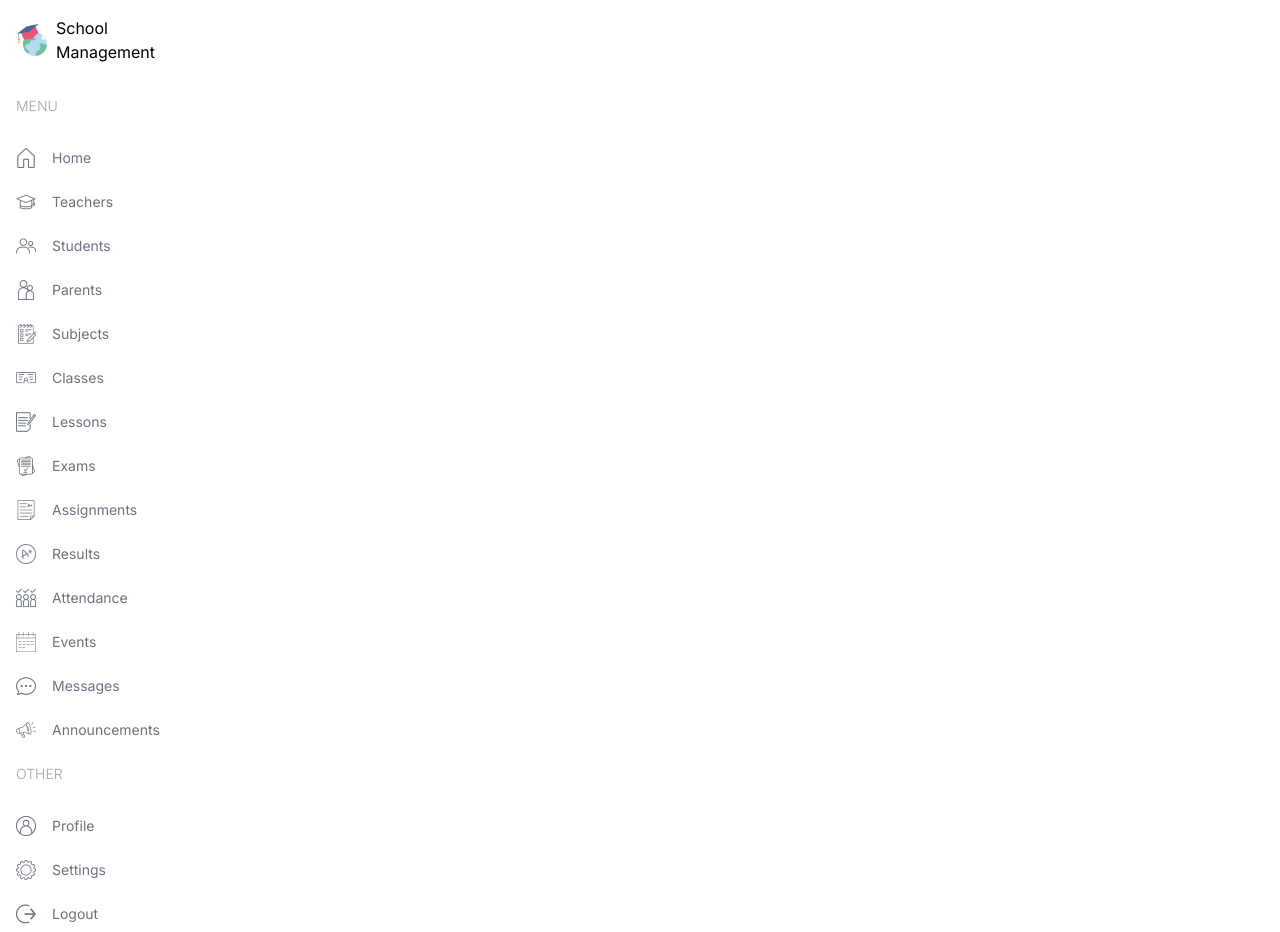
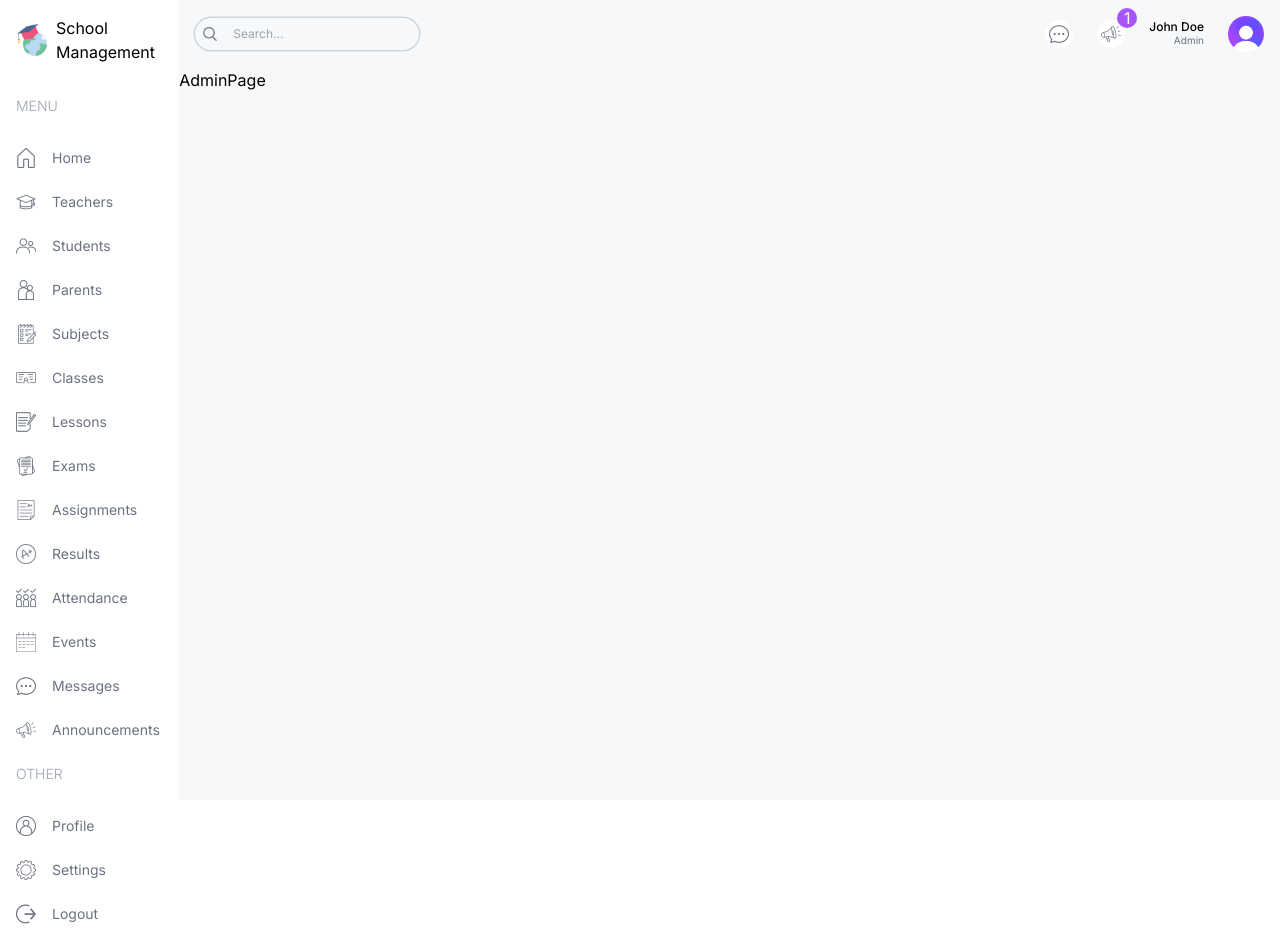
Before and after one commit to hashirsajid58200p/npm-package, a Next.js app: page /admin in a window 1280 px wide. Built offline with nearby package versions, Linux system fonts and the light colour scheme.

Commit message:
navbar and sidebar completed

```diff
--- a/src/app/(dashboard)/layout.tsx
+++ b/src/app/(dashboard)/layout.tsx
@@ -1,4 +1,5 @@
 import Menu from "@/components/Menu";
+import Navbar from "@/components/Navbar";
 import Image from "next/image";
 import Link from "next/link";
 
@@ -13,7 +14,7 @@
       <div className="w-[14%] md:w-[8%] lg:w-[16%] xl:w-[14%] p-4">
         <Link
           href="/"
-          className="flex items-center justify-center gap-2 lg:justify-start"
+          className="flex items-center justify-center lg:justify-start gap-2"
         >
           <Image src="/logo.png" alt="logo" width={32} height={32} />
           <span className="hidden lg:block">School Management</span>
@@ -21,7 +22,10 @@
         <Menu />
       </div>
       {/* Right */}
-      <div className="w-[86%] md:w-[92%] lg:w-[84%] xl:w-[86%]"></div>
+      <div className="w-[86%] md:w-[92%] lg:w-[84%] xl:w-[86%] bg-[#f7f8fa] overflow-scroll">
+        <Navbar />
+        {children}
+      </div>
     </div>
   );
 }
--- a/src/components/Navbar.tsx
+++ b/src/components/Navbar.tsx
@@ -1,7 +1,42 @@
+import Image from "next/image";
+
 const Navbar = () => {
   return (
-    <div className=''>Navbar</div>
-  )
-}
+    <div className="flex items-center justify-between p-4">
+      {/* Search */}
+      <div className="hidden md:flex items-center gap-2 text-xs rounded-full ring-[1.5px] ring-gray-300 px-2">
+        <Image src="/search.png" alt="" width={14} height={14} />
+        <input
+          type="text"
+          placeholder="Search..."
+          className="w-[200px] p-2 bg-transparent outline-none"
+        />
+      </div>
+      {/* Icons and User */}
+      <div className="flex items-center gap-6 justify-end w-full">
+        <div className="bg-white rounded-full w-7 h-7 flex items-center justify-center cursor-pointer">
+          <Image src="/message.png" alt="" width={20} height={20} />
+        </div>
+        <div className="bg-white rounded-full w-7 h-7 flex items-center justify-center cursor-pointer relative">
+          <Image src="/announcement.png" alt="" width={20} height={20} />
+          <div className="absolute -top-3 -right-3 w-5 h-5 flex items-center justify-center bg-purple-500 text-white rounded-full">
+            1
+          </div>
+        </div>
+        <div className="flex flex-col">
+          <span className="text-xs leading-3 font-medium">John Doe</span>
+          <span className="text-[10px] text-gray-500 text-right">Admin</span>
+        </div>
+        <Image
+          src="/avatar.png"
+          alt=""
+          width={36}
+          height={36}
+          className="rounded-full"
+        />
+      </div>
+    </div>
+  );
+};
 
-export default Navbar
+export default Navbar;
```
